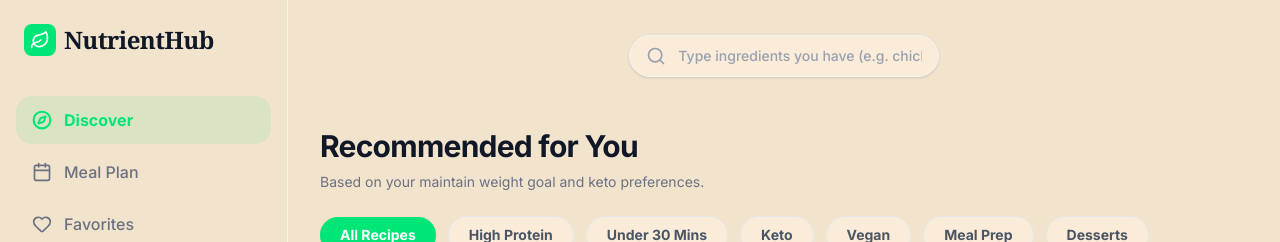
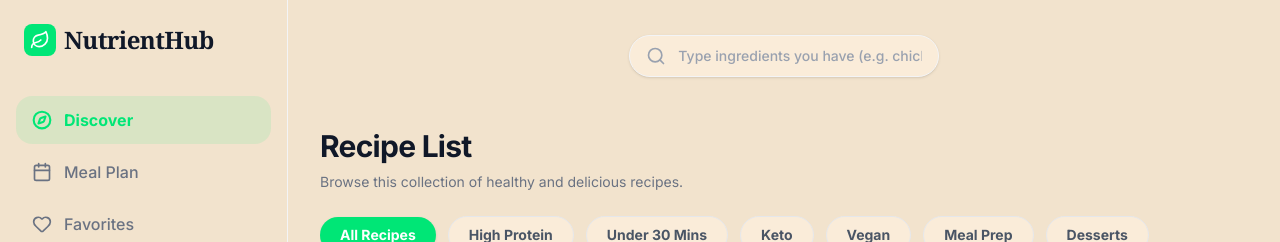
Before and after one commit to DavidEdeni/nutrient_hub, a Next.js app: page / in a window 1280 px wide. Shown: the top 242 px of the page. Built offline with nearby package versions, Linux system fonts and the light colour scheme.

Commit message:
feat: Implement the main application page with AI recipe generation, search functionality, and recipe card display.

```diff
--- a/app/page.tsx
+++ b/app/page.tsx
@@ -202,10 +202,10 @@ export default function Home() {
           {/* Recommended Feed Header */}
           <div>
             <h2 className="font-bold text-3xl text-gray-900 mb-2 tracking-tight">
-              Recommended for You
+              Recipe List
             </h2>
             <p className="text-gray-500 text-sm mb-6">
-              Based on your maintain weight goal and keto preferences.
+              Browse this collection of healthy and delicious recipes.
             </p>
 
             {/* Category Filters */}
```
